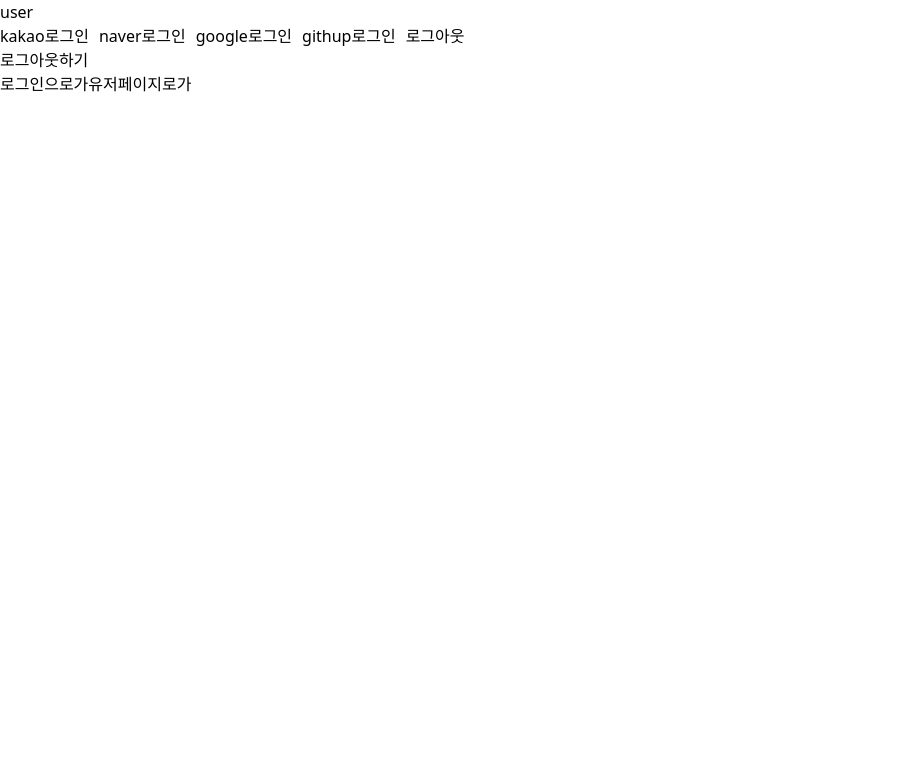
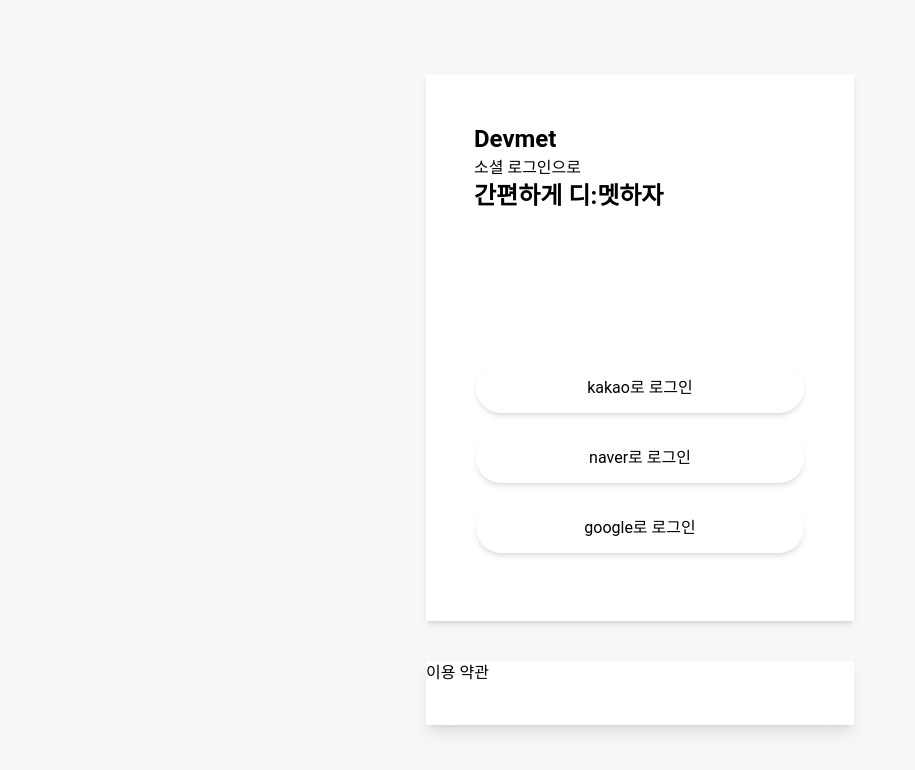
Before and after one commit to Lets-see-a-long-time/DevMet-frontend, a Next.js app: page /auth in a window 1280 px wide. Shown: the top 770 px of the page, without its empty margins (0-915 px from the left). Built offline with nearby package versions, Linux system fonts and the light colour scheme; no server answers.

Commit message:
C:/Program Files/Git/auth layout & LoginButton 컴포넌트 형태 개선

```diff
--- a/package.json
+++ b/package.json
@@ -9,6 +9,7 @@
     "lint": "next lint"
   },
   "dependencies": {
+    "@material-tailwind/react": "^2.1.1",
     "@tanstack/react-query": "^4.29.3",
     "@tanstack/react-query-devtools": "^4.29.7",
     "@types/js-cookie": "^3.0.3",
--- a/src/app/auth/page.tsx
+++ b/src/app/auth/page.tsx
@@ -1,10 +1,9 @@
 "use client";
-
 import React, { useEffect } from "react";
-import { LoginButton, LogoutButton } from "@/components/buttons.component";
+import { LoginButton } from "@/components/Button/LoginButton";
+import { LogoutButton } from "@/components/Button/LogoutButton";
 import { getSession, signOut, useSession } from "next-auth/react";
-import { useState } from "react";
-import { SessionTypes } from "@/types/AuthTypes";
+import { Typography } from "@material-tailwind/react";
 
 function Login() {
   const { data: session } = useSession();
@@ -12,28 +11,25 @@
   return (
     <div>
       {session ? (
-        <>
-          <LogoutButton />
-        </>
+        <div>로그인 되어있음</div>
       ) : (
-        <>
-          <div>user</div>
-          <div className="flex">
-            <LoginButton site="kakao" />
-            <LoginButton site="naver" />
-            <LoginButton site="google" />
-            <LoginButton site="githup" />
-            <LogoutButton />
+        <div className="h-screen flex justify-center items-center flex-col bg-[#F7F7F7]">
+          <div className="flex w-loginForm h-loginForm flex-col  bg-white shadow-md p-12">
+            <div className="h-40 ">
+              <Typography variant="h4">Devmet</Typography>
+              <p>소셜 로그인으로</p>
+              <Typography variant="h4">간편하게 디:멧하자</Typography>
+            </div>
+            <div className="mt-20 flex flex-col justify-center items-center">
+              <LoginButton type="kakao" />
+              <LoginButton type="naver" />
+              <LoginButton type="google" />
+            </div>
           </div>
-          <button
-            onClick={() => {
-              console.log("로그아웃되었으요");
-              signOut({ callbackUrl: "/" });
-            }}
-          >
-            로그아웃하기
-          </button>
-        </>
+          <div className="mt-10 w-loginForm h-16 shadow-lg bg-white">
+            이용 약관
+          </div>
+        </div>
       )}
     </div>
   );
--- a/src/app/auth/register/page.tsx
+++ b/src/app/auth/register/page.tsx
@@ -1,29 +1,17 @@
-<<<<<<< HEAD
 "use client";
-import { getSession, useSession } from "next-auth/react";
+import { useSession } from "next-auth/react";
 import { useRouter } from "next/router";
-import React from "react";
+import React, { useContext } from "react";
 import { useEffect, useState } from "react";
 import { FailedRegister } from "@/components/register.components";
 import { useInput } from "@/hooks/useInput";
-import { registerUser, testApi } from "@/app/api/registerAPI";
+import { testApi } from "@/app/api/registerAPI";
+import { SocketContext } from "@/components/socketContext/socketContext";
 import { usePathname } from "next/navigation";
-=======
-'use client';
-import { useSession } from 'next-auth/react';
-import { useRouter } from 'next/router';
-import React, { useContext } from 'react';
-import { useEffect, useState } from 'react';
-import { FailedRegister } from '@/components/register.components';
-import { useInput } from '@/hooks/useInput';
-import { testApi } from '@/app/api/registerAPI';
-import { SocketContext } from '@/components/socketContext/socketContext';
-import { usePathname } from 'next/navigation';
->>>>>>> fb45a8a0bb8f0a1cff47af820c9fae4df38f86c1
 
 const Register = () => {
   const { data: session } = useSession();
-  console.log('session', session);
+  console.log("session", session);
 
   const socket = useContext(SocketContext);
   const [register, setRegister] = useState({
@@ -43,22 +31,21 @@
   const currentUrl = usePathname() as string;
 
   useEffect(() => {
-    socket.on('message', (message) => {
-      console.log('서버로부터 메시지 수신:', message);
+    socket.on("message", (message) => {
+      console.log("서버로부터 메시지 수신:", message);
       // 수신한 메시지에 대한 처리 로직 작성
     });
 
-    socket.on('notification', (message) => {
-      console.log('noti서버로부터 메시지 수신:', message);
+    socket.on("notification", (message) => {
+      console.log("noti서버로부터 메시지 수신:", message);
       // 수신한 메시지에 대한 처리 로직 작성
     });
 
     // 컴포넌트 언마운트 시 'message' 이벤트 핸들러 제거
     return () => {
-      socket.off('message');
+      socket.off("message");
     };
   }, []);
-
 
   return (
     <>
--- a/src/app/layout.tsx
+++ b/src/app/layout.tsx
@@ -13,10 +13,6 @@
     <html lang="en">
       <body>
         <SessionProvider>{children}</SessionProvider>
-        <Link href={"/auth"}>로그인으로가</Link>
-        <Link className="borderbox" href={"/user"}>
-          유저페이지로가
-        </Link>
       </body>
     </html>
   );
--- /dev/null
+++ b/src/components/Button/LoginButton.tsx
@@ -0,0 +1,18 @@
+"use client";
+import { signIn } from "next-auth/react";
+import React from "react";
+
+interface ILoginProps {
+  type: "kakao" | "naver" | "google";
+}
+
+export const LoginButton = ({ type }: ILoginProps) => {
+  return (
+    <button
+      className={`w-login h-login rounded-login bg-${type} mb-5 shadow-md`}
+      onClick={() => signIn(type, { callbackUrl: "/auth/register" })}
+    >
+      {type}로 로그인
+    </button>
+  );
+};
--- a/src/components/buttons.component.tsx
+++ b/src/components/Button/LogoutButton.tsx
@@ -1,18 +1,6 @@
 "use client";
-
-import { signIn, signOut } from "next-auth/react";
 import Cookies from "js-cookie";
-
-export function LoginButton({ site }: { site: string }) {
-  return (
-    <button
-      style={{ marginRight: 10 }}
-      onClick={() => signIn(site, { callbackUrl: "/auth/register" })}
-    >
-      {site}로그인
-    </button>
-  );
-}
+import { signOut } from "next-auth/react";
 
 export function LogoutButton() {
   return (
--- /dev/null
+++ b/src/components/Form/LoginForm.tsx
@@ -0,0 +1,9 @@
+import React from "react";
+
+const LoginForm = () => {
+  return <div>
+
+  </div>;
+};
+
+export default LoginForm;
--- a/tailwind.config.js
+++ b/tailwind.config.js
@@ -1,5 +1,7 @@
 /** @type {import('tailwindcss').Config} */
-module.exports = {
+const withMT = require("@material-tailwind/react/utils/withMT");
+
+module.exports = withMT({
   content: [
     "./src/pages/**/*.{js,ts,jsx,tsx}",
     "./src/components/**/*.{js,ts,jsx,tsx}",
@@ -18,7 +20,23 @@
       borderWidth: {
         borderbox: "black",
       },
+      borderRadius: {
+        login: "30px",
+      },
+      width: {
+        login: "328px",
+        loginForm: "428px",
+      },
+      height: {
+        login: "50px",
+        loginForm: "546px",
+      },
+      backgroundColor: {
+        kakao: "#FEE500",
+        naver: "#2DB400",
+        google: "white",
+      },
     },
   },
   plugins: [],
-};
+});
```
Also changed, not shown: 2 other files (tests, documents, lock files or other folders).
